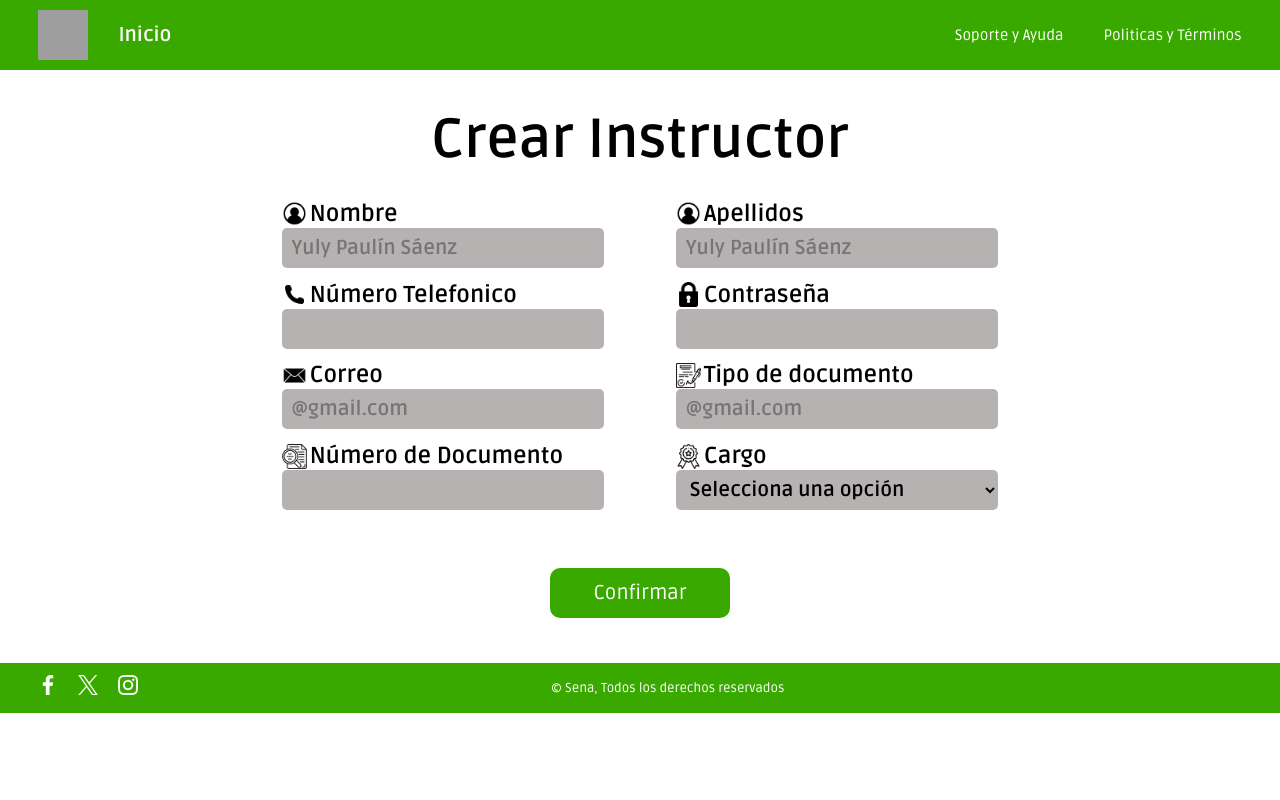
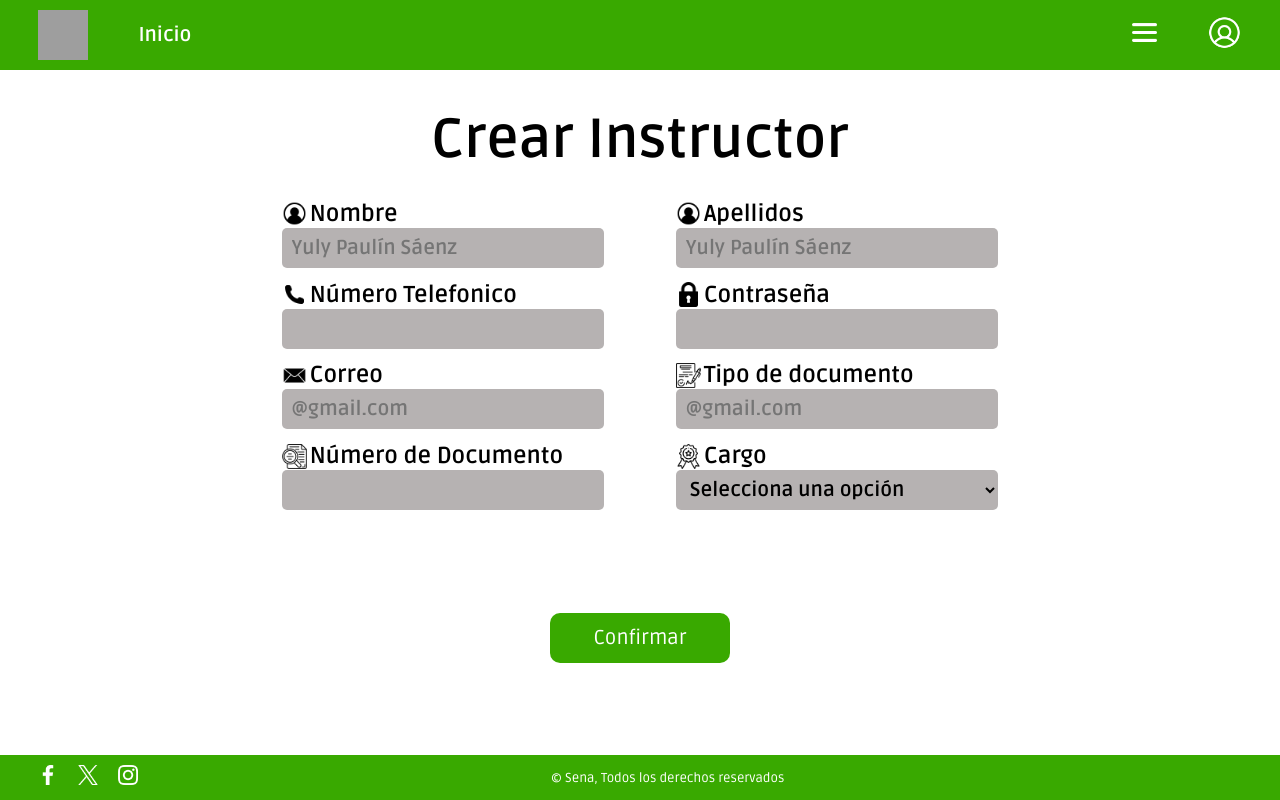
Before and after one commit to astherdev/ProyectoFormativo1, a PHP site: page /pages/Admin/createInstructor.php in a window 1280 px wide. Run offline with PHP 8.4, Linux system fonts and the light colour scheme; some web fonts are replaced; grey boxes are pictures that could not be loaded.

Commit message:
Corrección createInstructors

```diff
--- a/assets/css/Admin/createInstructor.css
+++ b/assets/css/Admin/createInstructor.css
@@ -71,6 +71,6 @@
     border: none;
     background-color: #39A900;
     margin: 0 auto;
-    margin-top: 5%;
+    margin-top: 10%;
     margin-bottom: 5%;
 }
--- a/assets/css/footer.css
+++ b/assets/css/footer.css
@@ -10,14 +10,13 @@
     height: 20px;
 }
 #footer {
+    position: absolute;
     background-color: #39A900;
     width: 100%;
-    height: 50px;
     padding: 10px 3%;
     display: flex;
+    bottom: 0;
     align-items: center;
-    bottom: 0;
-    left: 0;
     gap: 34.3%;
 }
 
--- a/includes/footer.php
+++ b/includes/footer.php
@@ -10,7 +10,6 @@
     <title></title>
 </head>
 <body>
-    <footer>
     <div id="footer">
         <div id="iconos-footer">
             <a href="https://www.facebook.com/tuempresa" ><img  class="logos"src="/Sensli1/ProyectoFormativo/assets/img/facebook.png"></a>
@@ -21,6 +20,5 @@
             <p>&copy; Sena, Todos los derechos reservados</p>
         </div>
     </div>
-    </footer>
 </body>
 </html>
--- a/includes/headerLogIn.php
+++ b/includes/headerLogIn.php
@@ -3,7 +3,7 @@
 <head>
     <meta charset="UTF-8">
     <meta name="viewport" content="width=device-width, initial-scale=1.0">
-    <link rel="stylesheet" href="../assets/css/headerLogIn.css">
+    <link rel="stylesheet" href="/Sensli1/ProyectoFormativo/assets/css/headerLogIn.css">
     <link rel="preconnect" href="https://fonts.googleapis.com">
     <link rel="preconnect" href="https://fonts.gstatic.com" crossorigin>
     <link href="https://fonts.googleapis.com/css2?family=Hachi+Maru+Pop&family=Indie+Flower&family=Parkinsans:wght@300..800&family=Ruda:wght@400..900&family=Underdog&display=swap" rel="stylesheet">
@@ -13,7 +13,7 @@
 <body>
     <div id="header">
         <div id="header-left">
-            <img id="logoSena" src="../assets/img/Logo-Sena-Negativo.png" alt="Logo" class="logo">
+            <img id="logoSena" src="/Sensli1/ProyectoFormativo/assets/img/Logo-Sena-Negativo.png" alt="Logo" class="logo">
             <div id="titulo-header">
                 <h2>Inicio</h2>
         </div>
@@ -21,11 +21,11 @@
 
         <div id="header-icons">
             <div id="hamburger">
-                <img id="menuIcon" src="../assets/icons/menu.png" alt="">
-                <img id="xClose" src="../assets/icons/x.png" alt="">
+                <img id="menuIcon" src="/Sensli1/ProyectoFormativo/assets/icons/menu.png" alt="">
+                <img id="xClose" src="/Sensli1/ProyectoFormativo/assets/icons/x.png" alt="">
             </div>
             <div id="profile">
-                <img id="profileU" src="../assets/icons/usuario.png" alt="">
+                <img id="profileU" src="/Sensli1/ProyectoFormativo/assets/icons/usuario.png" alt="">
             </div>
         </div>
     </div>
@@ -40,7 +40,7 @@
             <li><a href="../pages/Index.php">Cerrar Sesion</a></li>
         </ul>
     </nav>
-<script src="../assets/js/hambur.js" defer></script>
+<script src="/Sensli1/ProyectoFormativo/assets/js/hambur.js" defer></script>
 
 </body>
 </html>
--- a/pages/Admin/createInstructor.php
+++ b/pages/Admin/createInstructor.php
@@ -11,7 +11,7 @@
 </head>
 <body>
     <?php
-        include "../../includes/headerLogOut.php";
+        include "../../includes/headerLogIn.php";
     ?>
     <div id = "generalDiv">
         <div id="infoAdmin">
```
Lines whose indentation alone changed are shown as unchanged.
